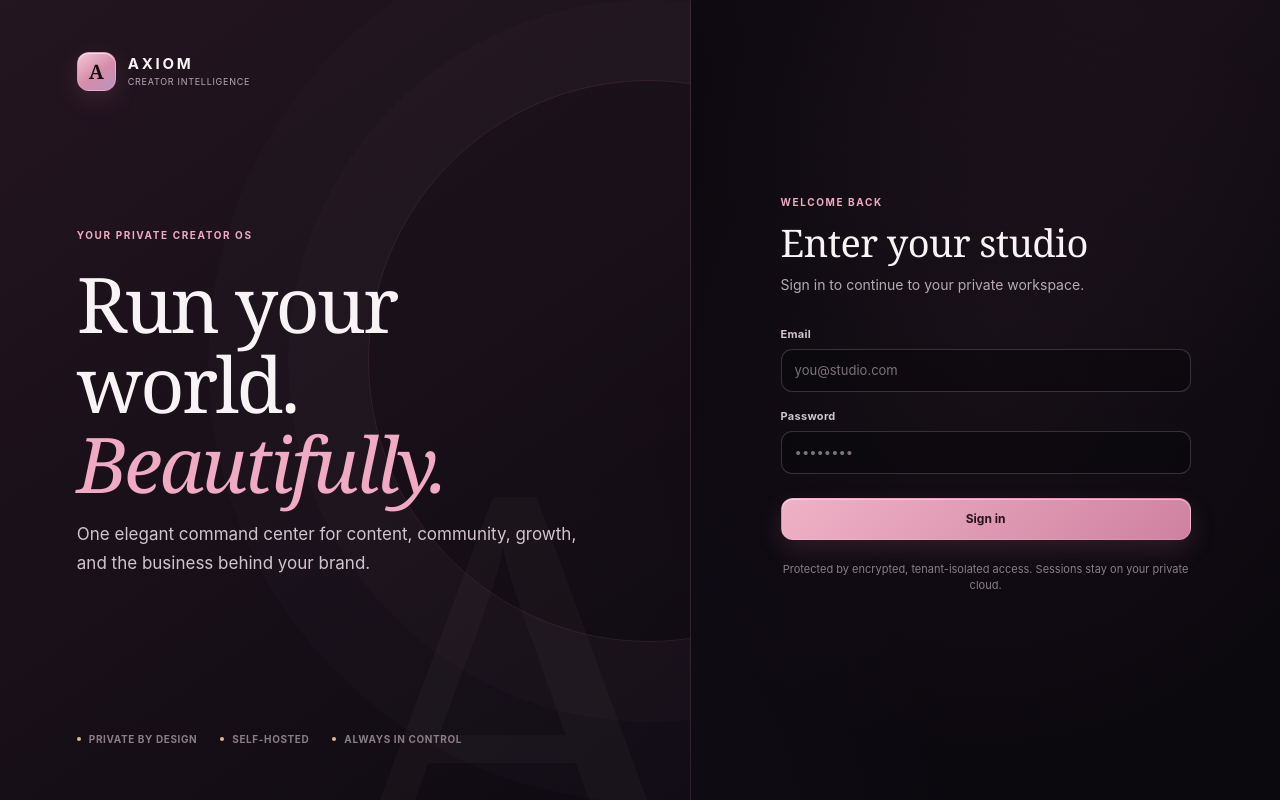
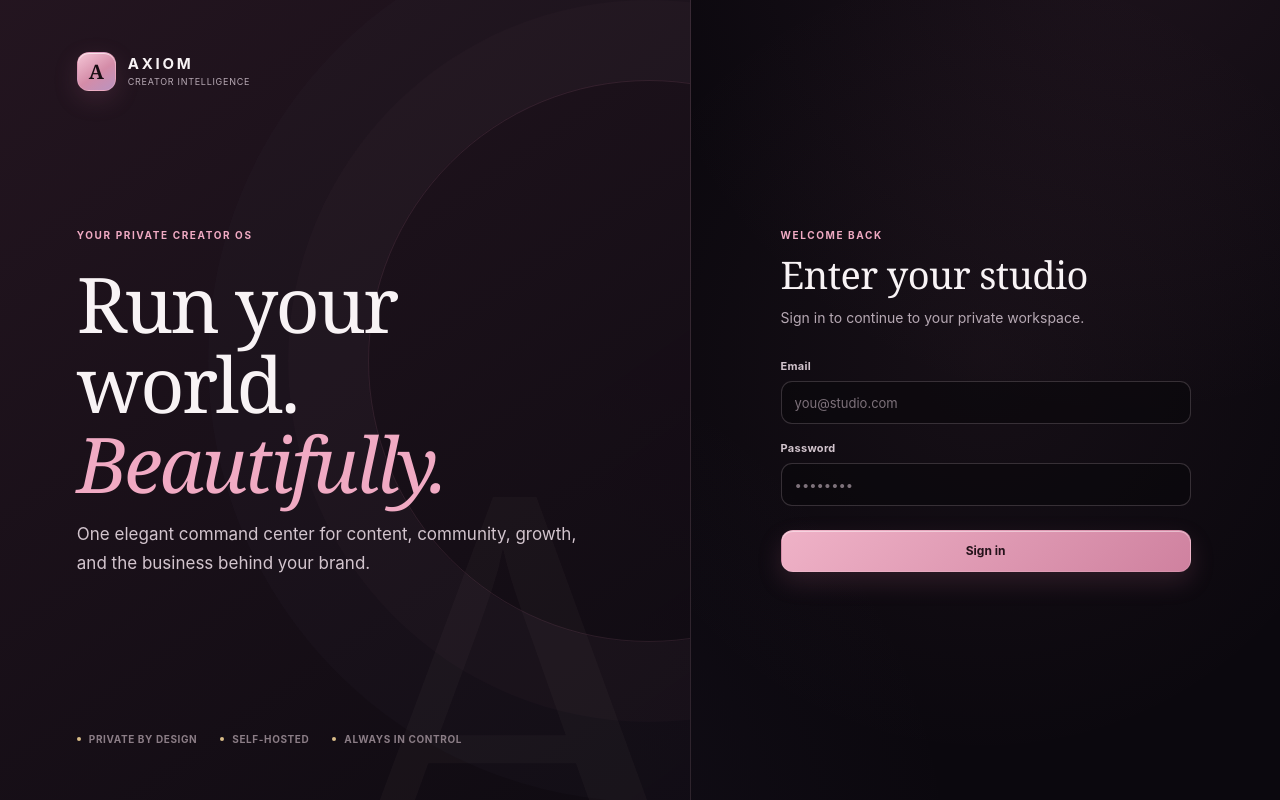
Before and after one commit to dominator509/axiom, a Next.js app in the folder packages/dashboard/: page /login in a window 1280 px wide. Built offline with nearby package versions, Linux system fonts and the light colour scheme; no server answers.

Commit message:
fix(dashboard): drop private-cloud login footnote (ops-hub #13)

```diff
--- a/packages/dashboard/app/login/page.tsx
+++ b/packages/dashboard/app/login/page.tsx
@@ -38,9 +38,6 @@ export default function LoginPage() {
           <h2>Enter your studio</h2>
           <p className="subtle">Sign in to continue to your private workspace.</p>
           <LoginForm />
-          <p className="login-footnote">
-            Protected by encrypted, tenant-isolated access. Sessions stay on your private cloud.
-          </p>
         </div>
       </section>
     </div>
```
